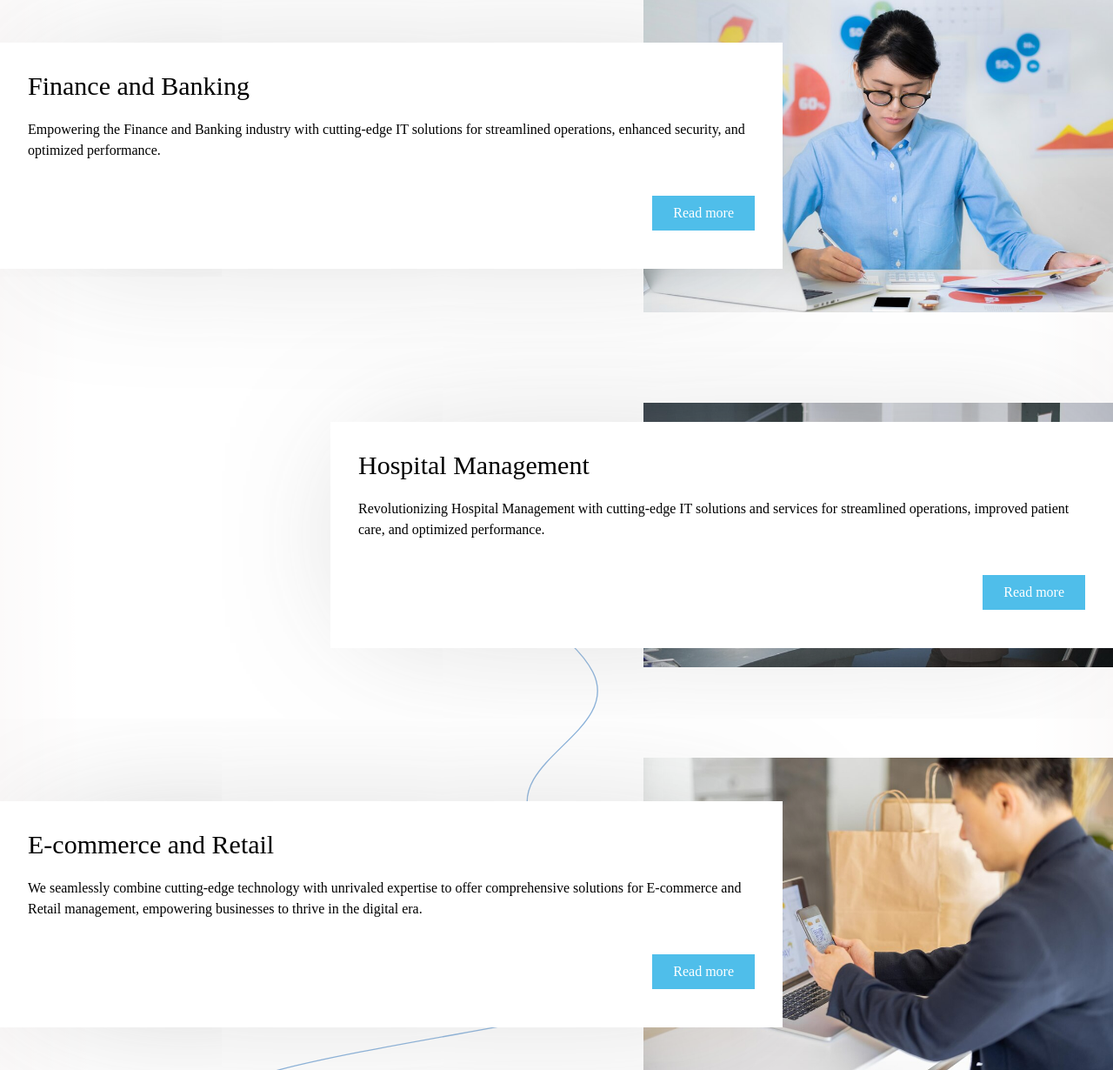
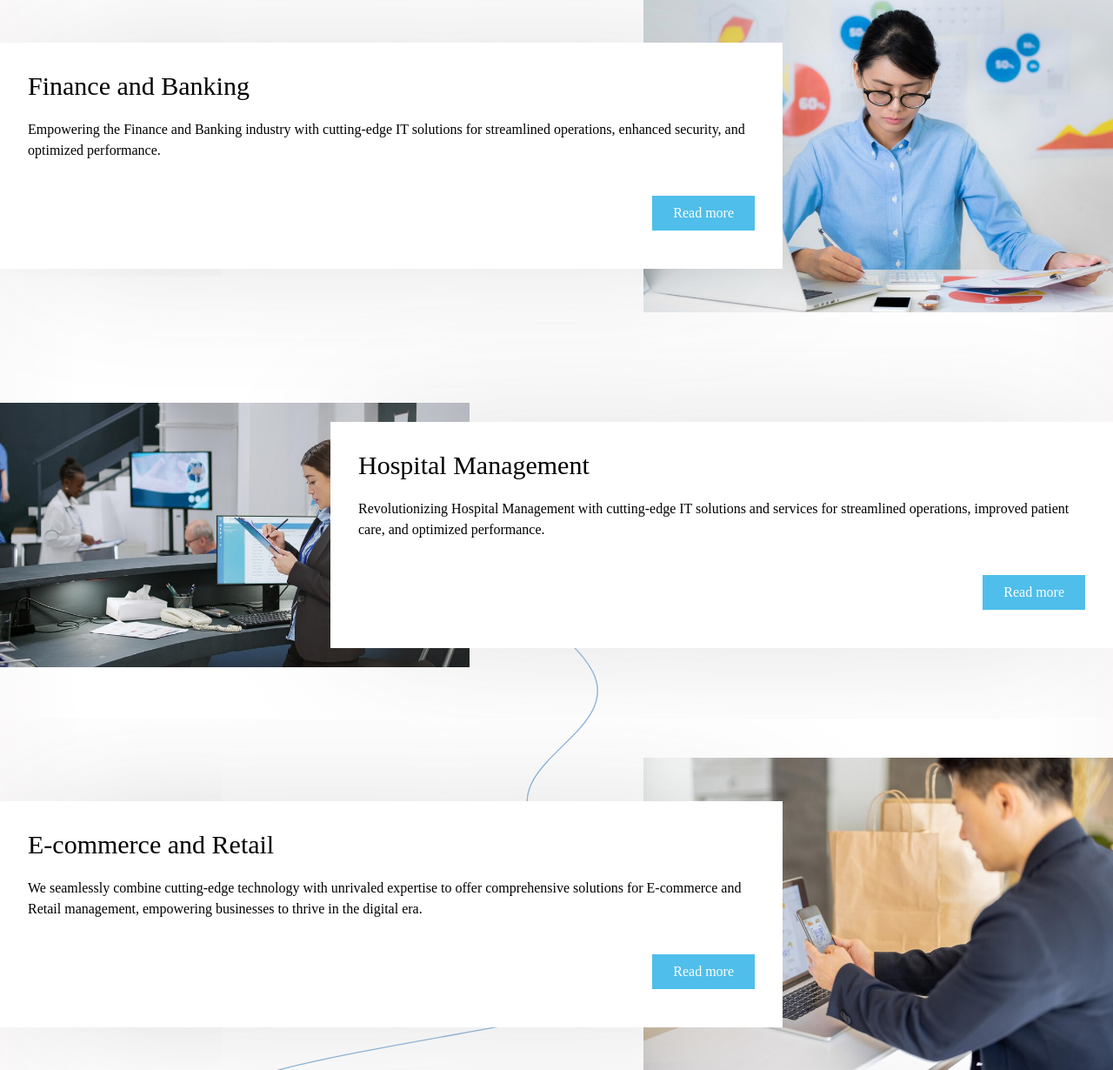
Before and after one commit to MirFaisal/innova-infosys-main-laravel, a Laravel app: page / in a window 1280 px wide. Shown: the part 1715-2945 px from the top of the page at 87% size. Run offline with Laravel 10, Linux system fonts and the light colour scheme; some libraries are stand-ins or nearby versions; some web fonts are replaced.

Commit message:
fix hospital management section position

```diff
--- a/resources/views/master/master.blade.php
+++ b/resources/views/master/master.blade.php
@@ -72,6 +72,7 @@
                         <ul
                             class="flex flex-col md:flex-row items-center gap-6 text-md md:text-sm"
                         >
+
                             <li>
                                 <a
                                     class="nav-link transition py-1"
--- a/resources/views/welcome.blade.php
+++ b/resources/views/welcome.blade.php
@@ -319,7 +319,7 @@
                 </div>
 
                 <div
-                    class="industries-item md:h-[340px] md:flex justify-end items-center md:relative"
+                    class="industries-item md:h-[340px] md:flex justify-start items-center relative"
                 >
                     <div
                         class="text md:w-[900px] md:h-[260px] p-8 flex flex-col space-y-5 md:absolute right-0 z-40"
```
